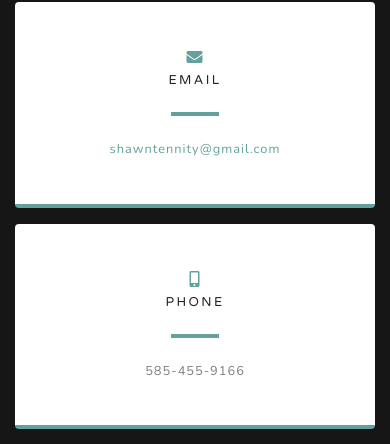
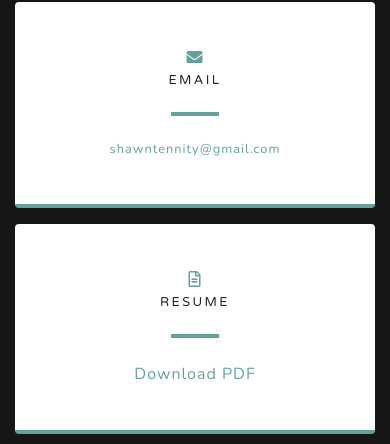
Before and after one commit to stennity8/portfolio-site, a Gatsby site: page / in a window 390 px wide. Shown: the part 4361-4805 px from the top of the page. Built offline with nearby package versions, Linux system fonts and the light colour scheme; Gatsby itself is replaced by a stand-in of ours.

Commit message:
commented out phone number

```diff
--- a/config.js
+++ b/config.js
@@ -31,5 +31,5 @@ module.exports = {
     }
   ],
   email: 'shawntennity@gmail.com',
-  phone: '585-455-9166',
+  // phone: '585-455-9166',
 };
--- a/src/components/SocialLinks.js
+++ b/src/components/SocialLinks.js
@@ -21,7 +21,7 @@ export default function SocialLinks() {
             </div>
           </div>
 
-          <div className="col-md-4 mb-3 mb-md-0">
+          {/* <div className="col-md-4 mb-3 mb-md-0">
             <div className="card py-4 h-100">
               <div className="card-body text-center">
                 <i className="fas fa-mobile-alt text-primary mb-2"></i>
@@ -30,7 +30,7 @@ export default function SocialLinks() {
                 <div className="small text-black-50">{config.phone}</div>
               </div>
             </div>
-          </div>
+          </div> */}
 
           <div className="col-md-4 mb-3 mb-md-0">
             <div className="card py-4 h-100">
```
